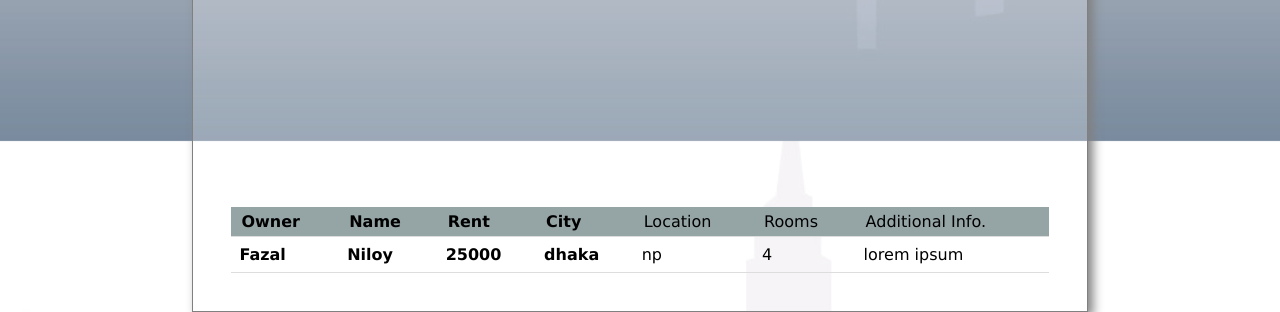
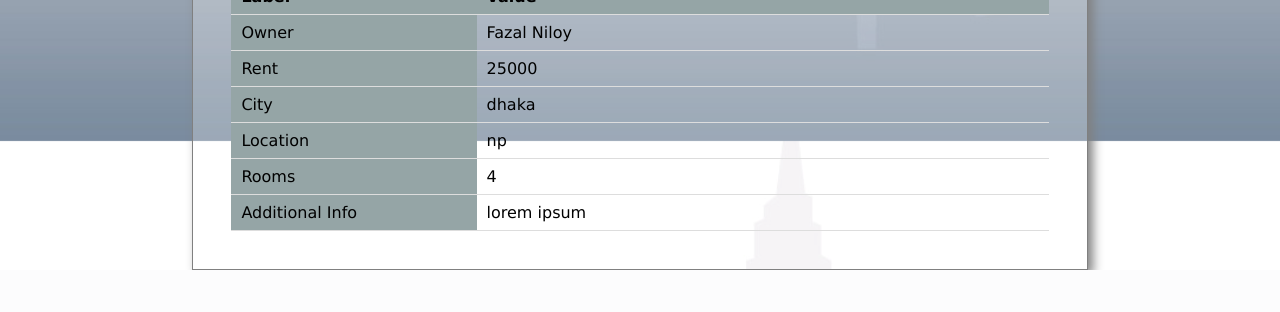
Before and after one commit to Bottle1985/RoomForRent, a PHP site: page /flat_details.php?id=1 in a window 1280 px wide. Shown: the part 659-971 px from the top of the page. After the commit the page ends 929 px from the top, so only its background shows below. Run offline with PHP 8.4, Linux system fonts and the light colour scheme; data comes from the database, SQL or seed files in the repository; data that the repository does not hold is empty.

Commit message:
Update flat_details.php

```diff
--- a/flat_details.php
+++ b/flat_details.php
@@ -24,41 +24,43 @@
 		</div>
 
 		<div >
-			<table class="tblclss"; style="border-collapse: collapse;width: 100%">
+			<table class="tblclss" style="border-collapse: collapse;width: 100%;">
 				<tr>
-					<th style="background-color:#95a5a6; padding: 5px 10px">Owner</th><br>
-					<th style="background-color:#95a5a6; padding: 5px 10px">Name</th><br>
-					<th style="background-color:#95a5a6; padding: 5px 10px">Rent</th<br>
-					<th style="background-color:#95a5a6; padding: 5px 10px">City</th><br>
-					<td style="background-color:#95a5a6; padding: 5px 10px">Location</td><br>
-					<td style="background-color:#95a5a6; padding: 5px 10px">Rooms</td><br>
-					<td style="background-color:#95a5a6; padding: 5px 10px">Additional Info.</td><br>
+					<th style="background-color:#95a5a6; padding: 8px 10px; width: 30%;">Label</th>
+					<th style="background-color:#95a5a6; padding: 8px 10px;">Value</th>
 				</tr>
 				<tr>
-					<th ><?php echo $aptdetails['first_name']; ?></th><br>
-					<th ><?php echo $aptdetails['last_name']; ?></th><br>
-					<th ><?php echo $aptdetails['flat_rent']; ?></th<br>
-					<th ><?php echo $aptdetails['flat_city']; ?></th><br>
-					<td ><?php echo $aptdetails['flat_location']; ?></td><br>
-					<td ><?php echo $aptdetails['num_of_rooms']; ?></td><br>
-					<td ><?php echo $aptdetails['additional_info']; ?></td><br>
+					<td style="background-color:#95a5a6; padding: 8px 10px;">Owner</td>
+					<td style="padding: 8px 10px;"><?php echo htmlspecialchars($aptdetails['first_name'] . ' ' . $aptdetails['last_name']); ?></td>
 				</tr>
-				<style>
-					table {
-					    border-collapse: collapse;
-					    width: 100%;
-					}
-
-					th, td {
-					    padding: 8px;
-					    text-align: left;
-					    border-bottom: 1px solid #ddd;
-					}
-
-					tr:hover{background-color:#f5f5f5}
-				</style>
+				<tr>
+					<td style="background-color:#95a5a6; padding: 8px 10px;">Rent</td>
+					<td style="padding: 8px 10px;"><?php echo htmlspecialchars($aptdetails['flat_rent']); ?></td>
+				</tr>
+				<tr>
+					<td style="background-color:#95a5a6; padding: 8px 10px;">City</td>
+					<td style="padding: 8px 10px;"><?php echo htmlspecialchars($aptdetails['flat_city']); ?></td>
+				</tr>
+				<tr>
+					<td style="background-color:#95a5a6; padding: 8px 10px;">Location</td>
+					<td style="padding: 8px 10px;"><?php echo htmlspecialchars($aptdetails['flat_location']); ?></td>
+				</tr>
+				<tr>
+					<td style="background-color:#95a5a6; padding: 8px 10px;">Rooms</td>
+					<td style="padding: 8px 10px;"><?php echo htmlspecialchars($aptdetails['num_of_rooms']); ?></td>
+				</tr>
+				<tr>
+					<td style="background-color:#95a5a6; padding: 8px 10px;">Additional Info</td>
+					<td style="padding: 8px 10px;"><?php echo htmlspecialchars($aptdetails['additional_info']); ?></td>
+				</tr>
 			</table>
 		</div>
+	</div>
+
+	 </div>
+
+	</body>
+</html>		</div>
 
 	</div>
 
```
